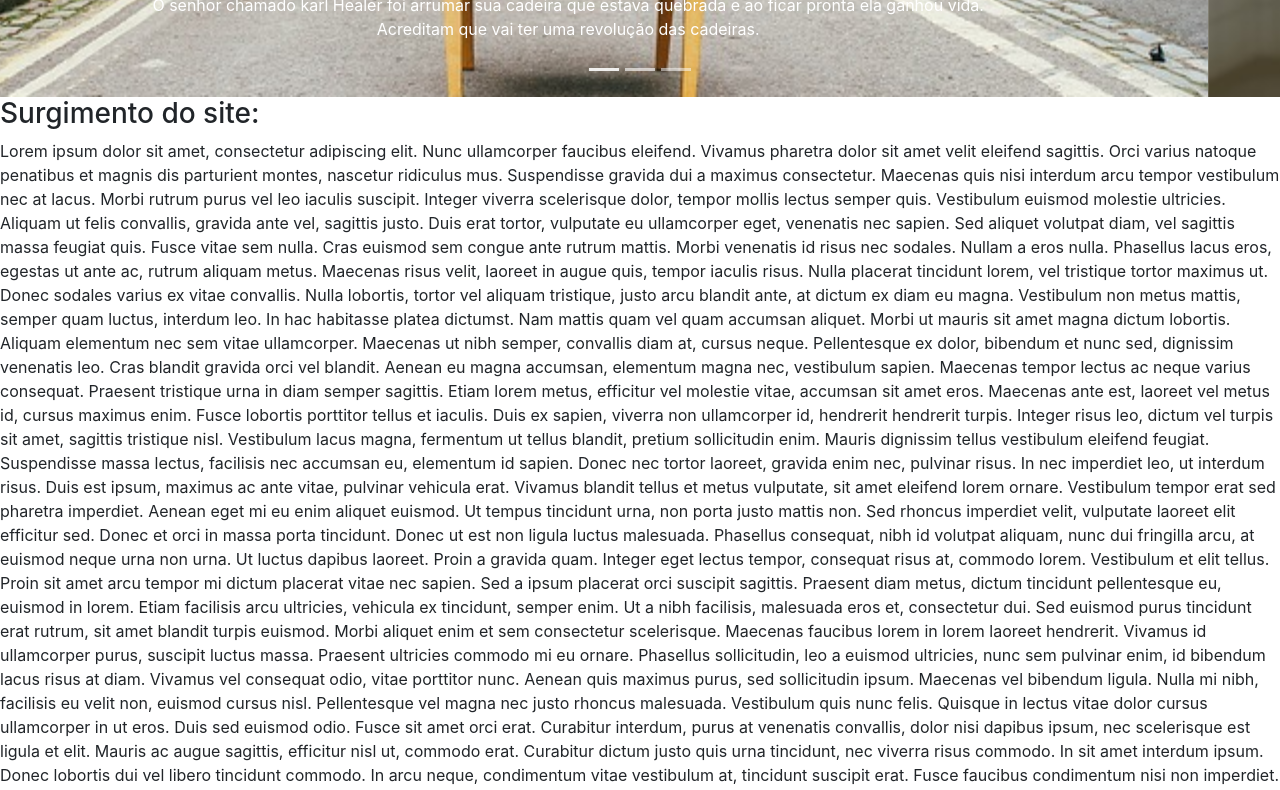
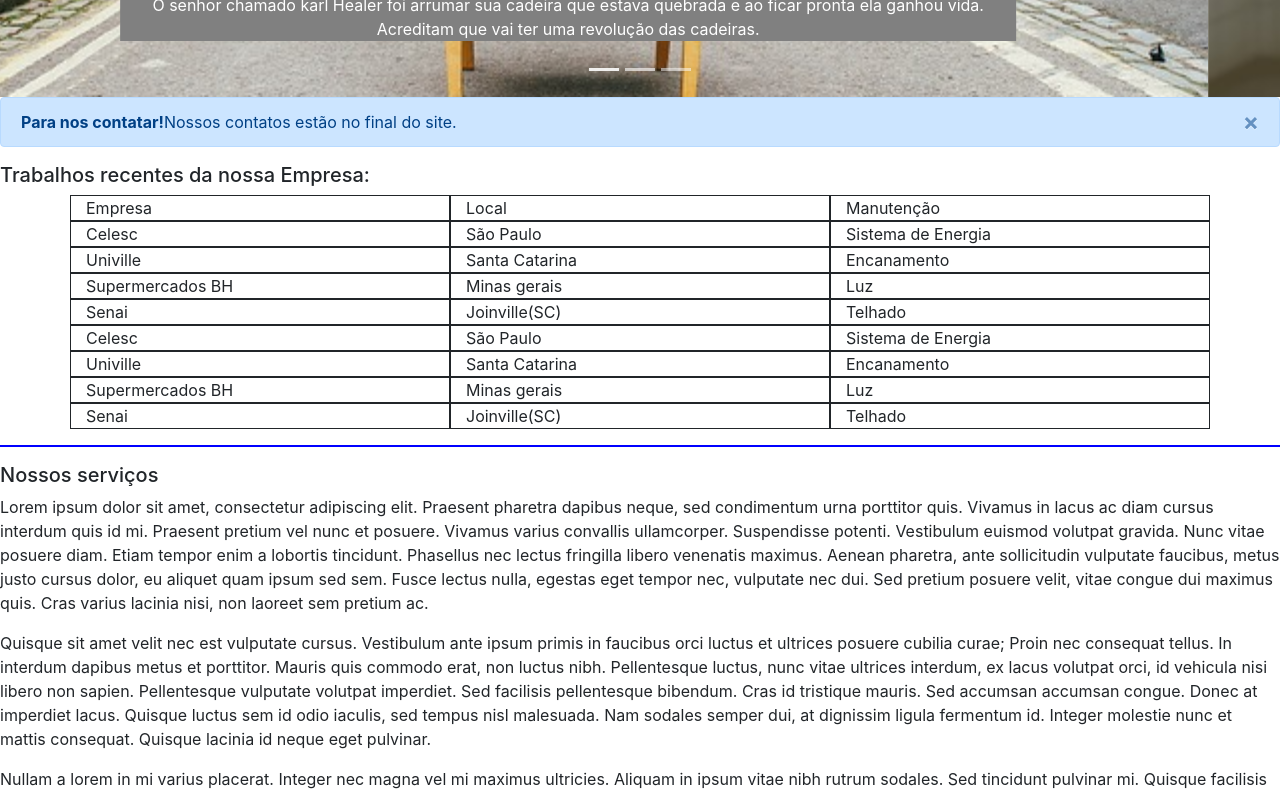
Before and after one commit to vinicius835/primeiro_bootstrap, a plain HTML site: page index.html in a window 1280 px wide. Shown: the part 615-1405 px from the top of the page. Drawn offline with nearby package versions, Linux system fonts and the light colour scheme.

Commit message:
Atualizei prof, eu vou melhorar mais se tiver tempo extra amanhã

```diff
--- a/index.html
+++ b/index.html
@@ -12,8 +12,9 @@
           height: 75vh;
           object-fit: cover;
           transition:transform;
-
-
+        }
+        body{
+            display: block;
         }
       </style>
     <!-- Bootstrap CSS -->
@@ -44,7 +45,7 @@
     </nav>
     <header>
         <div class="container-fluid">
-            <h1><center>MANUTENÇÃO NEWS</center></h1>
+            <h1><center>MANUTENÇÃO DA GRAÇA</center></h1>
           </div>
         <div id="carouselId" class="carousel slide" data-ride="carousel">
             <ol class="carousel-indicators">
@@ -56,8 +57,8 @@
                 <div class="carousel-item active">
                     <img data-src="holder.js/900x500/auto/#777:#555/text:First slide" alt="First slide" src="cadeira 1.jpg" >
                     <div class="carousel-caption d-none d-md-block">
-                        <h3>Homemarruma cadeira e ela ganha vida</h3>
-                        <p>O senhor  chamado karl Healer foi arrumar sua cadeira que estava quebrada e ao ficar pronta ela ganhou vida. Acreditam que vai ter uma revolução das cadeiras.</p>
+                        <h3>Homem arruma cadeira e ela ganha vida</h3>
+                        <p style="background-color: grey;">O senhor  chamado karl Healer foi arrumar sua cadeira que estava quebrada e ao ficar pronta ela ganhou vida. Acreditam que vai ter uma revolução das cadeiras.</p>
                     </div>
                 </div>
                 <div class="carousel-item">
@@ -85,32 +86,194 @@
                 <span class="sr-only">Next</span>
             </a>
         </div>
+<div class="alert alert-primary alert-dismissible fade show" role="alert">
+    <button type="button" class="close" data-dismiss="alert" aria-label="Close">
+        <span aria-hidden="true">&times;</span>
+        <span class="sr-only">Close</span>
+    </button>
+    <strong>Para nos contatar!</strong>Nossos contatos estão no final do site.
+    </div>
     </header>
     <section>
-        <h3>Surgimento do site:</h3>
-        <p>Lorem ipsum dolor sit amet, consectetur adipiscing elit. Nunc ullamcorper faucibus eleifend. Vivamus pharetra dolor sit amet velit eleifend sagittis. Orci varius natoque penatibus et magnis dis parturient montes, nascetur ridiculus mus. Suspendisse gravida dui a maximus consectetur. Maecenas quis nisi interdum arcu tempor vestibulum nec at lacus. Morbi rutrum purus vel leo iaculis suscipit. Integer viverra scelerisque dolor, tempor mollis lectus semper quis. Vestibulum euismod molestie ultricies. Aliquam ut felis convallis, gravida ante vel, sagittis justo. Duis erat tortor, vulputate eu ullamcorper eget, venenatis nec sapien. Sed aliquet volutpat diam, vel sagittis massa feugiat quis. Fusce vitae sem nulla. Cras euismod sem congue ante rutrum mattis. Morbi venenatis id risus nec sodales. Nullam a eros nulla. Phasellus lacus eros, egestas ut ante ac, rutrum aliquam metus.
+    <h5>Trabalhos recentes da nossa Empresa:</h5>
+    <div class="container" >
+        <div class="row">
+          <div class="col-sm" style="border:solid 1px;">
+            Empresa
+          </div>
+          <div class="col-sm" style="border:solid 1px;">
+            Local
+          </div>
+          <div class="col-sm" style="border:solid 1px;">
+            Manutenção
+          </div>
+        </div>
+      </div>
+      <div class="container">
+        <div class="row">
+          <div class="col-sm"style="border:solid 1px;">
+            Celesc
+          </div>
+          <div class="col-sm"style="border:solid 1px;">
+            São Paulo
+          </div>
+          <div class="col-sm"style="border:solid 1px;">
+            Sistema de Energia
+          </div>
+        </div>
+      </div>
+      <div class="container">
+        <div class="row">
+          <div class="col-sm"style="border:solid 1px;">
+            Univille
+          </div>
+          <div class="col-sm"style="border:solid 1px;">
+            Santa Catarina
+          </div>
+          <div class="col-sm"style="border:solid 1px;">
+            Encanamento
+          </div>
+        </div>
+      </div>
+      <div class="container">
+        <div class="row">
+          <div class="col-sm"style="border:solid 1px;">
+            Supermercados BH
+          </div>
+          <div class="col-sm"style="border:solid 1px;">
+            Minas gerais
+          </div>
+          <div class="col-sm"style="border:solid 1px;">
+            Luz
+          </div>
+        </div>
+      </div>
+      <div class="container">
+        <div class="row">
+          <div class="col-sm"style="border:solid 1px;">
+            Senai
+          </div>
+          <div class="col-sm"style="border:solid 1px;">
+            Joinville(SC)
+          </div>
+          <div class="col-sm"style="border:solid 1px;">
+            Telhado
+          </div>
+        </div>
+      </div>
+      <div class="container">
+        <div class="row">
+          <div class="col-sm"style="border:solid 1px;">
+            Celesc
+          </div>
+          <div class="col-sm"style="border:solid 1px;">
+            São Paulo
+          </div>
+          <div class="col-sm"style="border:solid 1px;">
+            Sistema de Energia
+          </div>
+        </div>
+      </div>
+      <div class="container">
+        <div class="row">
+          <div class="col-sm"style="border:solid 1px;">
+            Univille
+          </div>
+          <div class="col-sm"style="border:solid 1px;">
+            Santa Catarina
+          </div>
+          <div class="col-sm"style="border:solid 1px;">
+            Encanamento
+          </div>
+        </div>
+      </div>
+      <div class="container">
+        <div class="row">
+          <div class="col-sm"style="border:solid 1px;">
+            Supermercados BH
+          </div>
+          <div class="col-sm"style="border:solid 1px;">
+            Minas gerais
+          </div>
+          <div class="col-sm"style="border:solid 1px;">
+            Luz
+          </div>
+        </div>
+      </div>
+      <div class="container">
+        <div class="row">
+          <div class="col-sm"style="border:solid 1px;">
+            Senai
+          </div>
+          <div class="col-sm"style="border:solid 1px;">
+            Joinville(SC)
+          </div>
+          <div class="col-sm"style="border:solid 1px;">
+            Telhado
+          </div>
+        </div>
+      </div>
 
-Maecenas risus velit, laoreet in augue quis, tempor iaculis risus. Nulla placerat tincidunt lorem, vel tristique tortor maximus ut. Donec sodales varius ex vitae convallis. Nulla lobortis, tortor vel aliquam tristique, justo arcu blandit ante, at dictum ex diam eu magna. Vestibulum non metus mattis, semper quam luctus, interdum leo. In hac habitasse platea dictumst. Nam mattis quam vel quam accumsan aliquet. Morbi ut mauris sit amet magna dictum lobortis. Aliquam elementum nec sem vitae ullamcorper. Maecenas ut nibh semper, convallis diam at, cursus neque. Pellentesque ex dolor, bibendum et nunc sed, dignissim venenatis leo.
+    </section>
+    <hr style="border: solid blue 1px;">
+     <!-- Footer-->
+    <section>
+        <h5>Nossos serviços</h5>
+        <div class="align-center ">
+        <p>Lorem ipsum dolor sit amet, consectetur adipiscing elit. Praesent pharetra dapibus neque, sed condimentum urna porttitor quis. Vivamus in lacus ac diam cursus interdum quis id mi. Praesent pretium vel nunc et posuere. Vivamus varius convallis ullamcorper. Suspendisse potenti. Vestibulum euismod volutpat gravida. Nunc vitae posuere diam. Etiam tempor enim a lobortis tincidunt. Phasellus nec lectus fringilla libero venenatis maximus. Aenean pharetra, ante sollicitudin vulputate faucibus, metus justo cursus dolor, eu aliquet quam ipsum sed sem. Fusce lectus nulla, egestas eget tempor nec, vulputate nec dui. Sed pretium posuere velit, vitae congue dui maximus quis. Cras varius lacinia nisi, non laoreet sem pretium ac.</p>
+        <p>Quisque sit amet velit nec est vulputate cursus. Vestibulum ante ipsum primis in faucibus orci luctus et ultrices posuere cubilia curae; Proin nec consequat tellus. In interdum dapibus metus et porttitor. Mauris quis commodo erat, non luctus nibh. Pellentesque luctus, nunc vitae ultrices interdum, ex lacus volutpat orci, id vehicula nisi libero non sapien. Pellentesque vulputate volutpat imperdiet. Sed facilisis pellentesque bibendum. Cras id tristique mauris. Sed accumsan accumsan congue. Donec at imperdiet lacus. Quisque luctus sem id odio iaculis, sed tempus nisl malesuada. Nam sodales semper dui, at dignissim ligula fermentum id. Integer molestie nunc et mattis consequat. Quisque lacinia id neque eget pulvinar.</p>
+        <p> Nullam a lorem in mi varius placerat. Integer nec magna vel mi maximus ultricies. Aliquam in ipsum vitae nibh rutrum sodales. Sed tincidunt pulvinar mi. Quisque facilisis tristique justo id suscipit. Fusce sit amet nisi semper, elementum nibh vitae, efficitur sem. Suspendisse potenti. Maecenas tellus est, pretium id sagittis id, facilisis vitae libero. Aliquam tempus accumsan sem ac facilisis. Suspendisse bibendum ante magna, nec vehicula justo congue vitae. Maecenas mattis efficitur nibh, sed dictum tortor semper a. Ut feugiat ipsum elit, vel accumsan eros porttitor id</p>
+        <p>Nullam non elementum dolor. Cras convallis convallis ipsum. Integer nec nisl lectus. In elementum tempus massa venenatis mattis. Integer venenatis erat a eros porttitor, sed porta massa fringilla. Nullam iaculis ante ac interdum sagittis. In blandit aliquam fermentum. Donec venenatis, felis et sollicitudin vulputate, odio lacus pulvinar est, id congue neque tellus vitae lectus. Mauris erat quam, gravida sit amet mauris in, mollis eleifend leo. Sed dignissim volutpat efficitur. Proin aliquam suscipit dolor ut pellentesque. Pellentesque lacinia ultrices magna sed viverra. Aliquam ultricies, sem consectetur facilisis congue, lorem odio pulvinar neque, nec rhoncus purus leo a turpis. Praesent id sodales arcu.</p>
+        <p>Duis pharetra dignissim dictum. In hac habitasse platea dictumst. Duis tempor tortor fermentum, maximus massa ac, pulvinar felis. Aliquam vestibulum mauris vel neque pellentesque, vel pulvinar est congue. Vestibulum quis ultricies nisi. Maecenas dignissim lacinia ex vel consequat. Ut semper odio in lectus tristique pellentesque. Suspendisse vel vestibulum sapien. Nulla cursus neque et rutrum molestie. Proin mollis, enim a feugiat efficitur, nisl nisi convallis diam, ac pulvinar ex dui iaculis mauris. Donec vulputate vitae tellus vel convallis. Phasellus pellentesque purus sit amet mauris iaculis molestie. Aenean pretium arcu vitae viverra malesuada. Etiam porttitor tellus quam, non sollicitudin mauris porttitor et. Praesent ac elit sit amet lectus tincidunt pellentesque.</p>
+    </div>
+    </section>
+    <section>
+  <div >
+    <h2>Comentários</h2>
 
-Cras blandit gravida orci vel blandit. Aenean eu magna accumsan, elementum magna nec, vestibulum sapien. Maecenas tempor lectus ac neque varius consequat. Praesent tristique urna in diam semper sagittis. Etiam lorem metus, efficitur vel molestie vitae, accumsan sit amet eros. Maecenas ante est, laoreet vel metus id, cursus maximus enim. Fusce lobortis porttitor tellus et iaculis.
+    <div class="list-group">
+      <div class="list-group-item">
+        <div class="d-flex w-100 justify-content-between">
+          <h5 class="mb-1">Cleberino da Silva</h5>
+          <small>2 horas atrás</small>
+        </div>
+        <p class="mb-1">Adorei a manutenção, não fala para o técnico que veio aqui em casa, mas a marmita dele tava muito boa</p>
+        <small>5 likes</small>
+      </div>
 
-Duis ex sapien, viverra non ullamcorper id, hendrerit hendrerit turpis. Integer risus leo, dictum vel turpis sit amet, sagittis tristique nisl. Vestibulum lacus magna, fermentum ut tellus blandit, pretium sollicitudin enim. Mauris dignissim tellus vestibulum eleifend feugiat. Suspendisse massa lectus, facilisis nec accumsan eu, elementum id sapien. Donec nec tortor laoreet, gravida enim nec, pulvinar risus. In nec imperdiet leo, ut interdum risus. Duis est ipsum, maximus ac ante vitae, pulvinar vehicula erat. Vivamus blandit tellus et metus vulputate, sit amet eleifend lorem ornare. Vestibulum tempor erat sed pharetra imperdiet. Aenean eget mi eu enim aliquet euismod.
+      <div class="list-group-item">
+        <div class="d-flex w-100 justify-content-between">
+          <h5 class="mb-1">Maria Oliveira</h5>
+          <small>1 dia atrás</small>
+        </div>
+        <p class="mb-1">Amei o que fizeram,porém, notei que um dos técnicos descansou por dois minutos na obra. Queria saber onde há o reembolso</p>
+        <small>12 dislikes</small>
+      </div>
 
-Ut tempus tincidunt urna, non porta justo mattis non. Sed rhoncus imperdiet velit, vulputate laoreet elit efficitur sed. Donec et orci in massa porta tincidunt. Donec ut est non ligula luctus malesuada. Phasellus consequat, nibh id volutpat aliquam, nunc dui fringilla arcu, at euismod neque urna non urna. Ut luctus dapibus laoreet. Proin a gravida quam. Integer eget lectus tempor, consequat risus at, commodo lorem. Vestibulum et elit tellus. Proin sit amet arcu tempor mi dictum placerat vitae nec sapien. Sed a ipsum placerat orci suscipit sagittis. Praesent diam metus, dictum tincidunt pellentesque eu, euismod in lorem. Etiam facilisis arcu ultricies, vehicula ex tincidunt, semper enim. Ut a nibh facilisis, malesuada eros et, consectetur dui. Sed euismod purus tincidunt erat rutrum, sit amet blandit turpis euismod.
+      <div class="list-group-item">
+        <div class="d-flex w-100 justify-content-between">
+          <h5 class="mb-1">Gustavo Lima</h5>
+          <small>3 dias atrás</small>
+        </div>
+        <p class="mb-1">A obra foi uma maravilha, só vim aqui falar isso mesmo.Vou colocar voces na minha nova musíca</p>
+        <small>3.000.000.000 likes</small>
+      </div>
 
-Morbi aliquet enim et sem consectetur scelerisque. Maecenas faucibus lorem in lorem laoreet hendrerit. Vivamus id ullamcorper purus, suscipit luctus massa. Praesent ultricies commodo mi eu ornare. Phasellus sollicitudin, leo a euismod ultricies, nunc sem pulvinar enim, id bibendum lacus risus at diam. Vivamus vel consequat odio, vitae porttitor nunc. Aenean quis maximus purus, sed sollicitudin ipsum. Maecenas vel bibendum ligula. Nulla mi nibh, facilisis eu velit non, euismod cursus nisl.
+      <div class="list-group-item">
+        <div class="d-flex w-100 justify-content-between">
+          <h5 class="mb-1">Fernando pessoa</h5>
+          <small>1 semana atrás</small>
+        </div>
+        <p class="mb-1">Ótimo! Vou compartilhar voces com meus amigos.</p>
+        <small>20 likes</small>
+      </div>
+    </div>
+  </div>
+    </section>
+     <footer>
+        <div class="container-fluid" style="text-align: center;margin-top: 15px;">
+        <p>Telefone:4002-8922<br>E-mail: manutencaograca@gmail.com.br<br>&copy; 2025 Minha Empresa. Todos os direitos reservados.</p>
 
-Pellentesque vel magna nec justo rhoncus malesuada. Vestibulum quis nunc felis. Quisque in lectus vitae dolor cursus ullamcorper in ut eros. Duis sed euismod odio. Fusce sit amet orci erat. Curabitur interdum, purus at venenatis convallis, dolor nisi dapibus ipsum, nec scelerisque est ligula et elit. Mauris ac augue sagittis, efficitur nisl ut, commodo erat. Curabitur dictum justo quis urna tincidunt, nec viverra risus commodo. In sit amet interdum ipsum. Donec lobortis dui vel libero tincidunt commodo. In arcu neque, condimentum vitae vestibulum at, tincidunt suscipit erat. Fusce faucibus condimentum nisi non imperdiet. Vestibulum at nisl eros. Aliquam erat volutpat. Praesent vel rhoncus tellus, nec rutrum libero. Nam dictum sagittis odio, eu luctus velit fringilla sit amet.
-
-Nam eu ultrices metus. Ut sollicitudin, erat ut vulputate tincidunt, dolor massa volutpat ex, sed lacinia augue tortor sed odio. Suspendisse ornare velit a diam sollicitudin, eu egestas dui sollicitudin. Suspendisse porttitor nibh et mattis venenatis. Suspendisse mattis et nunc sit amet iaculis. Proin mattis metus efficitur lorem fringilla, in dapibus neque vulputate. Nam rutrum mi nec efficitur aliquet.
-
-In porttitor tempus magna, ac iaculis tellus luctus eu. Sed ac elit leo. Integer eros enim, consectetur sit amet porta vel, malesuada nec ex. Orci varius natoque penatibus et magnis dis parturient montes, nascetur ridiculus mus. Donec tristique id tellus luctus tincidunt. Mauris eu sem massa. Suspendisse potenti. Curabitur sit amet sollicitudin ante. Nullam in dolor imperdiet nisl tempus finibus at vel ante. Duis condimentum congue sapien.
-
-Fusce quis elementum nulla. In sodales tellus sit amet convallis semper. Ut faucibus, risus ac varius mattis, ante mauris aliquet nunc, eu ultricies lacus nibh eget arcu. Vivamus auctor aliquet nisi eu dictum. Sed ultrices, ipsum a elementum elementum, nisi mauris feugiat felis, accumsan aliquet urna mauris eget lacus. Vestibulum tincidunt nunc quis tortor feugiat, ac efficitur erat placerat. Nullam aliquet turpis ac rhoncus cursus. Cras maximus laoreet posuere. Aliquam erat volutpat. Morbi elementum mattis ullamcorper. Sed vitae odio viverra, condimentum neque eget, luctus leo. Pellentesque habitant morbi tristique senectus et netus et malesuada fames ac turpis egestas. Duis efficitur odio cursus, interdum mauris sed, rutrum velit. Donec neque justo, gravida non magna sed, iaculis dignissim leo.</p>
-    </section>
-     <!-- Footer-->
-     <footer class="py-5 bg-dark">
-        <div class="container px-5"><p class="m-0 text-center text-white">Copyright &copy; Your Website 2023</p></div>
     </footer>
 
     <!-- Optional JavaScript -->
```
